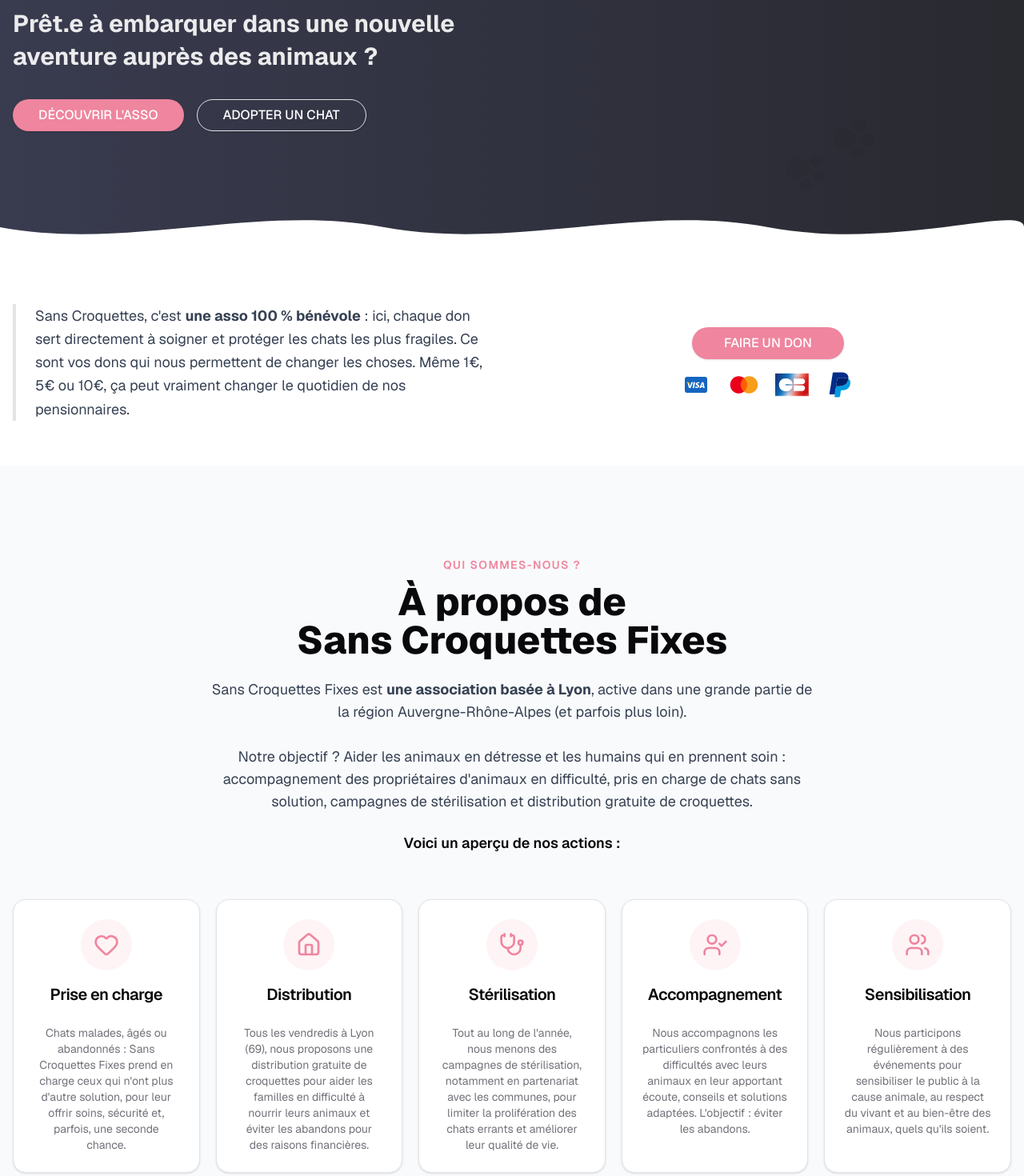
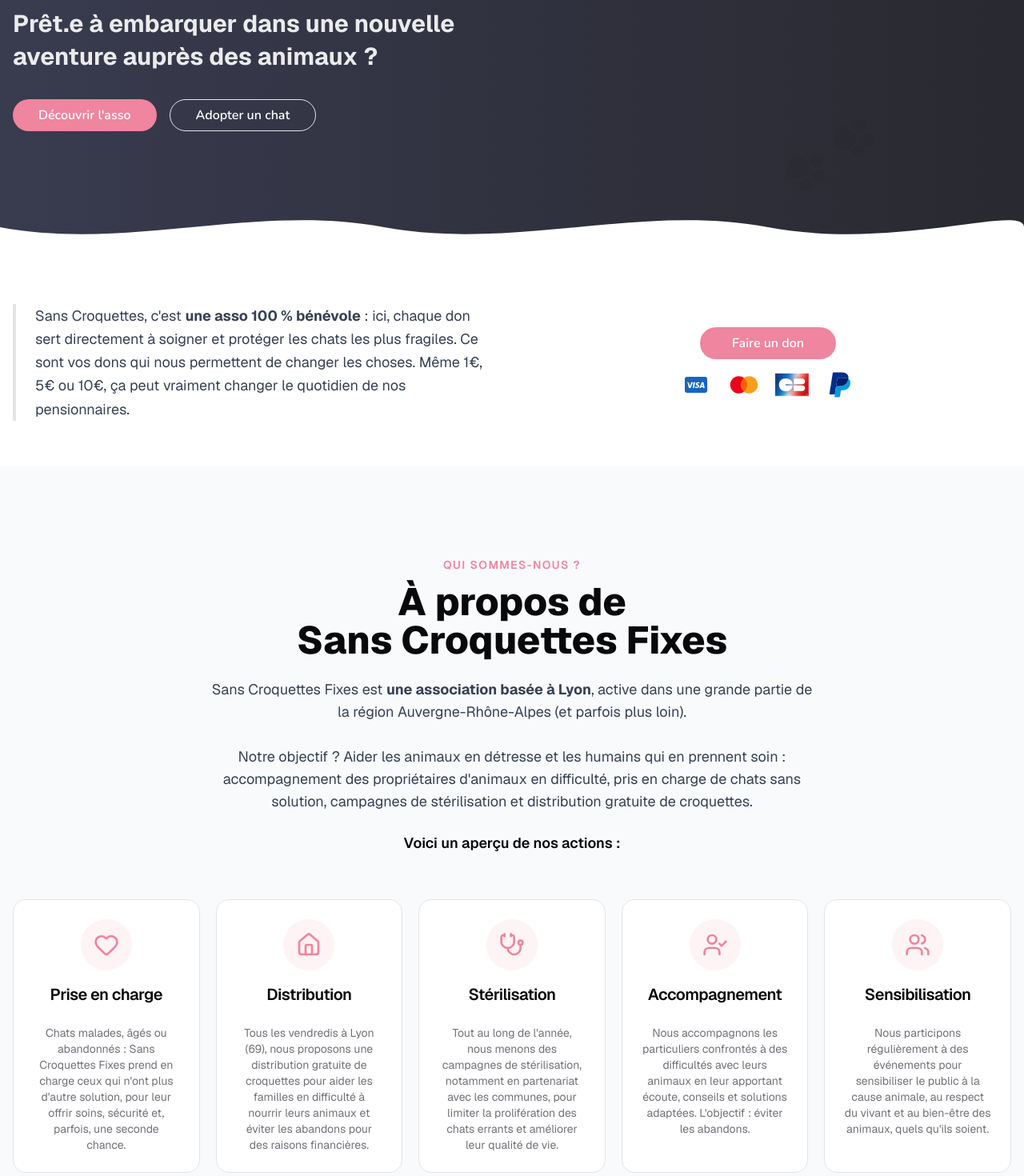
Before and after one commit to descrysama/DDF-front, a Next.js app: page / in a window 1280 px wide. Shown: the part 400-1870 px from the top of the page at 80% size. Built offline with nearby package versions, Linux system fonts and the light colour scheme.

Commit message:
update landing page

```diff
--- a/app/globals.css
+++ b/app/globals.css
@@ -67,6 +67,7 @@
   --color-ring: hsl(var(--ring));
   --font-sans: var(--font-geist-sans);
   --font-mono: var(--font-geist-mono);
+  --font-button: var(--font-nunito);
   --radius-sm: calc(var(--radius) - 4px);
   --radius-md: calc(var(--radius) - 2px);
   --radius-lg: var(--radius);
--- a/app/layout.tsx
+++ b/app/layout.tsx
@@ -1,5 +1,5 @@
 import type { Metadata } from "next";
-import { Geist, Geist_Mono } from "next/font/google";
+import { Geist, Geist_Mono, Nunito } from "next/font/google";
 import "./globals.css";
 
 const geistSans = Geist({
@@ -12,6 +12,11 @@ const geistMono = Geist_Mono({
   subsets: ["latin"],
 });
 
+const nunito = Nunito({
+  variable: "--font-nunito",
+  subsets: ["latin"],
+  weight: ["400", "600", "700"],
+});
 
 export const metadata: Metadata = {
   title: "Sans Croquettes Fixes - Association de protection animale à Lyon",
@@ -26,7 +31,7 @@ export default function RootLayout({
   return (
     <html lang="fr">
       <body
-        className={`${geistSans.variable} ${geistMono.variable} antialiased`}
+        className={`${geistSans.variable} ${geistMono.variable} ${nunito.variable} antialiased`}
       >
         {children}
       </body>
--- a/app/page.tsx
+++ b/app/page.tsx
@@ -7,6 +7,7 @@ import Header from "@/components/header"
 import Footer from "@/components/footer"
 import { VisaIcon, MastercardIcon, CbIcon, PayPalIcon } from "@/components/payment-icons"
 import { WaveDivider, WAVE_PATH_INV } from "@/components/wave-divider"
+import { AnimatedCounter } from "@/components/animated-counter"
 import { DARK_BG, CREAM_BG, GRAY_50 } from "@/lib/constants"
 
 const ACTIONS = [
@@ -61,7 +62,7 @@ export default function Home() {
               </h2>
               <div className="flex flex-wrap gap-4 pt-2">
                 <Button asChild size="lg" className="text-base px-8">
-                  <Link href="/about-us">DÉCOUVRIR L'ASSO</Link>
+                  <Link href="/about-us">Découvrir l'asso</Link>
                 </Button>
                 <Button
                   asChild
@@ -69,7 +70,7 @@ export default function Home() {
                   variant="outline"
                   className="text-base px-8 bg-transparent text-white border-white/40 hover:bg-white/10 hover:text-white"
                 >
-                  <Link href="/adopt-pet">ADOPTER UN CHAT</Link>
+                  <Link href="/adopt-pet">Adopter un chat</Link>
                 </Button>
               </div>
             </div>
@@ -110,7 +111,7 @@ export default function Home() {
                     href="https://www.helloasso.com/associations/sans-croquettes-fixes/formulaires/1"
                     target="_blank"
                   >
-                    FAIRE UN DON
+                    Faire un don
                   </Link>
                 </Button>
                 <div className="flex items-center gap-3">
@@ -144,10 +145,7 @@ export default function Home() {
 
             <div className="grid md:grid-cols-2 lg:grid-cols-5 gap-5">
               {ACTIONS.map(({ icon: Icon, title, desc }) => (
-                <Card
-                  key={title}
-                  className="text-center rounded-2xl hover:-translate-y-2 hover:shadow-xl transition-all duration-300"
-                >
+                <Card key={title} className="text-center">
                   <CardHeader>
                     <div className="mx-auto w-16 h-16 bg-[hsl(var(--primary))]/10 rounded-full flex items-center justify-center mb-4">
                       <Icon className="w-8 h-8 text-[hsl(var(--primary))]" />
@@ -190,7 +188,7 @@ export default function Home() {
 
             <div className="grid md:grid-cols-2 lg:grid-cols-3 gap-6 mb-10">
               {[1, 2, 3].map((i) => (
-                <Card key={i} className="overflow-hidden rounded-2xl hover:-translate-y-1 hover:shadow-xl transition-all duration-300">
+                <Card key={i} className="overflow-hidden">
                   <div className="h-64 bg-gradient-to-br from-[hsl(var(--primary))]/10 to-[hsl(var(--primary))]/25 relative">
                     <div className="absolute top-4 left-4 bg-[hsl(var(--primary))] text-white px-3 py-1 rounded-full text-sm font-semibold">
                       Adulte
@@ -283,7 +281,7 @@ export default function Home() {
 
             <div className="grid md:grid-cols-2 gap-8">
               {[1, 2].map((i) => (
-                <Card key={i} className="overflow-hidden rounded-2xl hover:-translate-y-1 hover:shadow-xl transition-all duration-300">
+                <Card key={i} className="overflow-hidden">
                   <div className="h-64 bg-gradient-to-br from-gray-200 to-gray-300" />
                   <CardHeader>
                     <div className="text-sm text-gray-500 mb-2">juillet 25, 2025</div>
@@ -318,14 +316,17 @@ export default function Home() {
             </div>
             <div className="grid grid-cols-3 gap-6 md:gap-12 max-w-3xl mx-auto">
               {[
-                { value: "10", label: "Ans d'engagement" },
-                { value: "5.6k", label: "Animaux sauvés" },
-                { value: "18k", label: "Tonnes de croquettes" },
-              ].map(({ value, label }) => (
+                { value: 10, suffix: "", decimals: 0, label: "Ans d'engagement" },
+                { value: 5.6, suffix: "k", decimals: 1, label: "Animaux sauvés" },
+                { value: 18, suffix: "k", decimals: 0, label: "Tonnes de croquettes" },
+              ].map(({ value, suffix, decimals, label }) => (
                 <div key={label} className="text-center">
-                  <div className="text-6xl md:text-8xl font-extrabold text-[hsl(var(--primary))] mb-3">
-                    {value}
-                  </div>
+                  <AnimatedCounter
+                    value={value}
+                    suffix={suffix}
+                    decimals={decimals}
+                    className="text-6xl md:text-8xl font-extrabold text-[hsl(var(--primary))] mb-3 block"
+                  />
                   <div className="text-white/70 text-xs md:text-sm font-medium uppercase tracking-widest">
                     {label}
                   </div>
@@ -384,7 +385,7 @@ export default function Home() {
                 ].map(({ icon: Icon, title, desc, colSpan }) => (
                   <Card
                     key={title}
-                    className={`text-center rounded-2xl border-t-4 border-[hsl(var(--primary))] hover:-translate-y-1 hover:shadow-xl transition-all duration-300 ${colSpan ? "md:col-span-2" : ""}`}
+                    className={`text-center border-t-4 border-[hsl(var(--primary))] ${colSpan ? "md:col-span-2" : ""}`}
                   >
                     <CardHeader>
                       <div className="mx-auto w-12 h-12 bg-[hsl(var(--primary))]/10 rounded-full flex items-center justify-center mb-4">
--- /dev/null
+++ b/components/animated-counter.tsx
@@ -0,0 +1,61 @@
+"use client"
+
+import { useEffect, useRef, useState } from "react"
+
+interface AnimatedCounterProps {
+  value: number
+  suffix?: string
+  decimals?: number
+  duration?: number
+  className?: string
+}
+
+export function AnimatedCounter({
+  value,
+  suffix = "",
+  decimals = 0,
+  duration = 2000,
+  className,
+}: AnimatedCounterProps) {
+  const [count, setCount] = useState(0)
+  const containerRef = useRef<HTMLSpanElement>(null)
+  const hasAnimated = useRef(false)
+
+  useEffect(() => {
+    const el = containerRef.current
+    if (!el) return
+
+    const observer = new IntersectionObserver(
+      ([entry]) => {
+        if (!entry.isIntersecting || hasAnimated.current) return
+        hasAnimated.current = true
+
+        const startTime = performance.now()
+
+        const tick = (now: number) => {
+          const progress = Math.min((now - startTime) / duration, 1)
+          // Ease out cubic
+          const eased = 1 - Math.pow(1 - progress, 3)
+          setCount(parseFloat((eased * value).toFixed(decimals)))
+          if (progress < 1) requestAnimationFrame(tick)
+          else setCount(value)
+        }
+
+        requestAnimationFrame(tick)
+        observer.disconnect()
+      },
+      { threshold: 0.4 },
+    )
+
+    observer.observe(el)
+    return () => observer.disconnect()
+  }, [value, duration, decimals])
+
+  const display = decimals > 0 ? count.toFixed(decimals) : Math.round(count).toString()
+
+  return (
+    <span ref={containerRef} className={className}>
+      {display}{suffix}
+    </span>
+  )
+}
--- a/components/ui/button.tsx
+++ b/components/ui/button.tsx
@@ -4,19 +4,19 @@ import { cva, type VariantProps } from "class-variance-authority"
 import { cn } from "@/lib/utils"
 
 const buttonVariants = cva(
-  "inline-flex items-center justify-center gap-2 whitespace-nowrap rounded-full text-sm font-medium transition-colors focus-visible:outline-none focus-visible:ring-1 disabled:pointer-events-none disabled:opacity-50 [&_svg]:pointer-events-none [&_svg]:size-4 [&_svg]:shrink-0",
+  "inline-flex items-center justify-center gap-2 whitespace-nowrap rounded-full text-sm font-semibold transition-colors focus-visible:outline-none focus-visible:ring-1 disabled:pointer-events-none disabled:opacity-50 [&_svg]:pointer-events-none [&_svg]:size-4 [&_svg]:shrink-0 [font-family:var(--font-nunito)]",
   {
     variants: {
       variant: {
         default:
-          "bg-[hsl(var(--primary))] text-[hsl(var(--primary-foreground))] shadow hover:opacity-90",
+          "bg-[hsl(var(--primary))] text-[hsl(var(--primary-foreground))] hover:brightness-90",
         destructive:
-          "bg-[hsl(var(--destructive))] text-[hsl(var(--destructive-foreground))] shadow-sm hover:opacity-90",
+          "bg-[hsl(var(--destructive))] text-[hsl(var(--destructive-foreground))] hover:brightness-90",
         outline:
-          "border border-[hsl(var(--input))] bg-[hsl(var(--background))] shadow-sm hover:bg-[hsl(var(--accent))] hover:text-[hsl(var(--accent-foreground))]",
+          "border border-[hsl(var(--border))] bg-transparent hover:bg-[hsl(var(--primary))]/10 hover:border-[hsl(var(--primary))]/50 hover:text-[hsl(var(--primary))]",
         secondary:
-          "bg-[hsl(var(--secondary))] text-[hsl(var(--secondary-foreground))] shadow-sm hover:opacity-80",
-        ghost: "hover:bg-[hsl(var(--accent))] hover:text-[hsl(var(--accent-foreground))]",
+          "bg-[hsl(var(--secondary))] text-[hsl(var(--secondary-foreground))] hover:brightness-90",
+        ghost: "hover:bg-[hsl(var(--primary))]/10 hover:text-[hsl(var(--primary))]",
         link: "text-[hsl(var(--primary))] underline-offset-4 hover:underline",
       },
       size: {
--- a/components/ui/card.tsx
+++ b/components/ui/card.tsx
@@ -9,7 +9,7 @@ const Card = React.forwardRef<
   <div
     ref={ref}
     className={cn(
-      "rounded-xl border bg-[hsl(var(--card))] text-[hsl(var(--card-foreground))] shadow",
+      "rounded-2xl border bg-[hsl(var(--card))] text-[hsl(var(--card-foreground))] transition-all duration-300 hover:-translate-y-1 hover:border-[hsl(var(--primary))]/30",
       className
     )}
     {...props}
```
Also changed, not shown: 1 other file (tests, documents, lock files or other folders).
